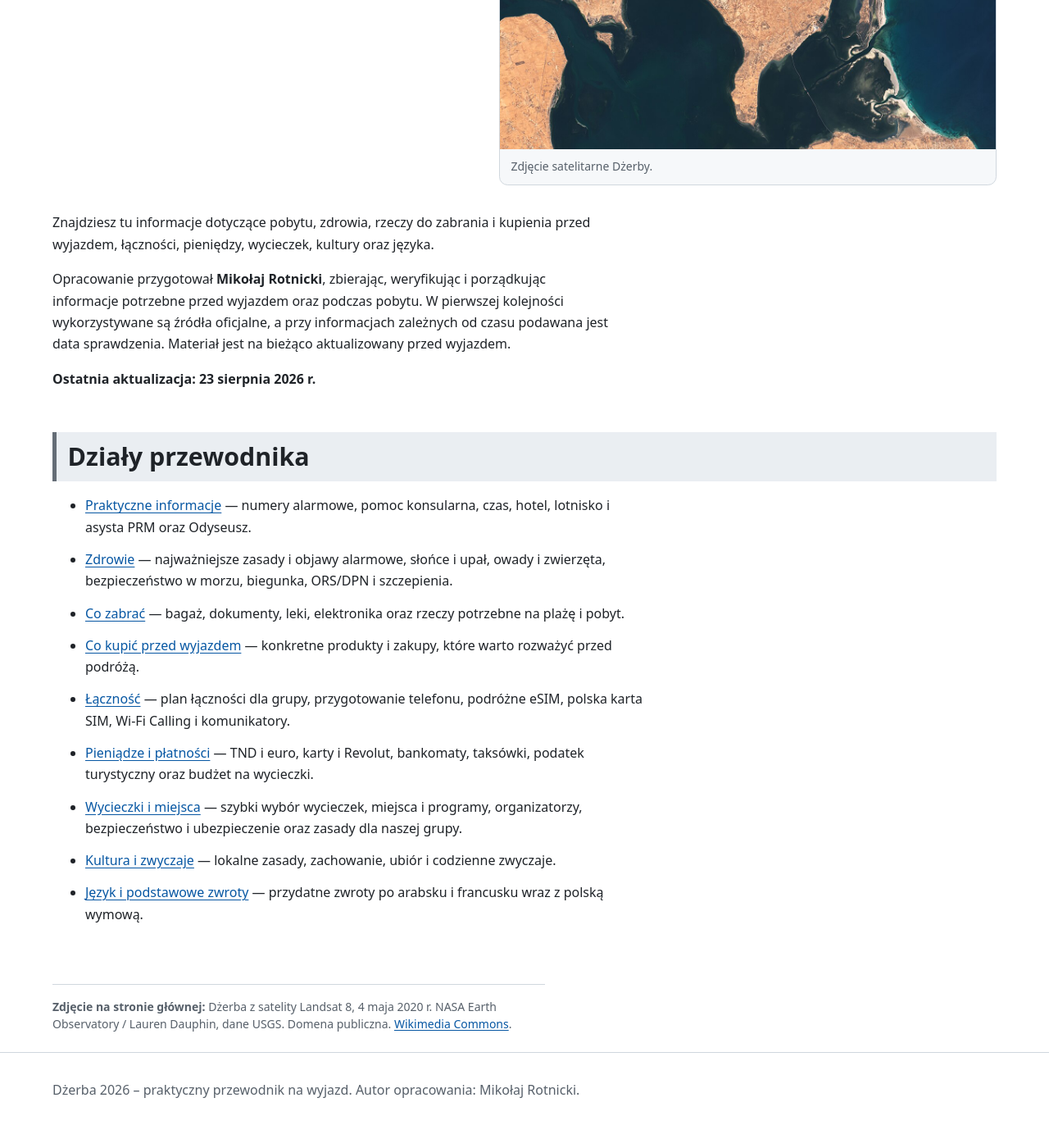
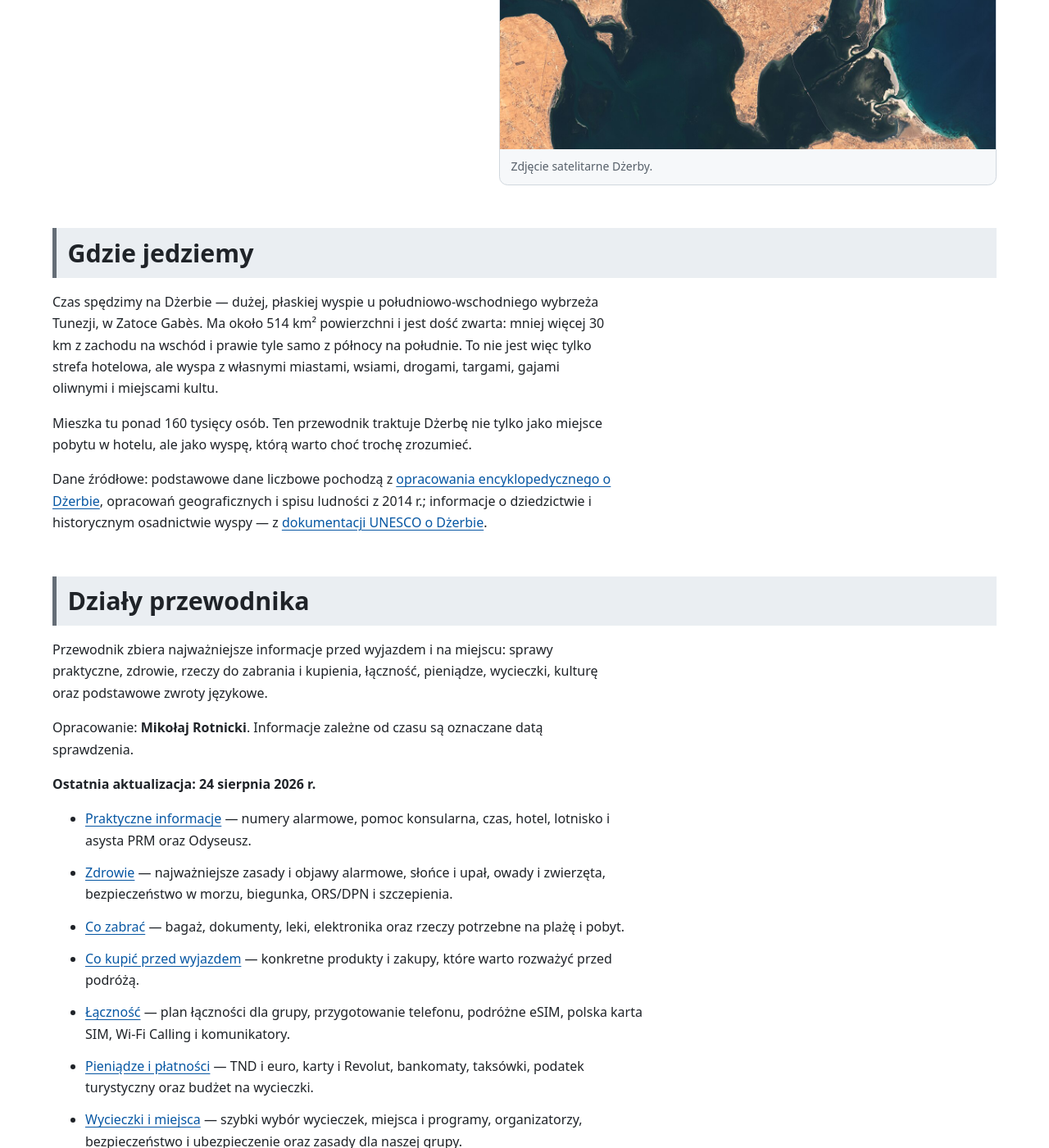
Before and after one commit to rotnicki/djerba-2026, a Jekyll site: the page built from index.md, in a window 1280 px wide and 1400 px high, scrolled down 616 px. Shown: the whole window at 82% size. Built offline with Jekyll 4.4.1, drawn with Linux system fonts in a browser that asks for light colours.

Commit message:
Uzupełnij stronę główną o opis Dżerby

```diff
--- a/index.md
+++ b/index.md
@@ -14,13 +14,21 @@ title: Dżerba 2026
   </figure>
 </section>
 
-Znajdziesz tu informacje dotyczące pobytu, zdrowia, rzeczy do zabrania i kupienia przed wyjazdem, łączności, pieniędzy, wycieczek, kultury oraz języka.
+## Gdzie jedziemy
 
-Opracowanie przygotował **Mikołaj Rotnicki**, zbierając, weryfikując i porządkując informacje potrzebne przed wyjazdem oraz podczas pobytu. W pierwszej kolejności wykorzystywane są źródła oficjalne, a przy informacjach zależnych od czasu podawana jest data sprawdzenia. Materiał jest na bieżąco aktualizowany przed wyjazdem.
+Czas spędzimy na Dżerbie — dużej, płaskiej wyspie u południowo-wschodniego wybrzeża Tunezji, w Zatoce Gabès. Ma około 514 km² powierzchni i jest dość zwarta: mniej więcej 30 km z zachodu na wschód i prawie tyle samo z północy na południe. To nie jest więc tylko strefa hotelowa, ale wyspa z własnymi miastami, wsiami, drogami, targami, gajami oliwnymi i miejscami kultu.
 
-**Ostatnia aktualizacja: 23 sierpnia 2026 r.**
+Mieszka tu ponad 160 tysięcy osób. Ten przewodnik traktuje Dżerbę nie tylko jako miejsce pobytu w hotelu, ale jako wyspę, którą warto choć trochę zrozumieć.
+
+Dane źródłowe: podstawowe dane liczbowe pochodzą z [opracowania encyklopedycznego o Dżerbie](https://enciklopedija.hr/clanak/djerba), opracowań geograficznych i spisu ludności z 2014 r.; informacje o dziedzictwie i historycznym osadnictwie wyspy — z [dokumentacji UNESCO o Dżerbie](https://whc.unesco.org/en/list/1640/).
 
 ## Działy przewodnika
+
+Przewodnik zbiera najważniejsze informacje przed wyjazdem i na miejscu: sprawy praktyczne, zdrowie, rzeczy do zabrania i kupienia, łączność, pieniądze, wycieczki, kulturę oraz podstawowe zwroty językowe.
+
+Opracowanie: **Mikołaj Rotnicki**. Informacje zależne od czasu są oznaczane datą sprawdzenia.
+
+**Ostatnia aktualizacja: 24 sierpnia 2026 r.**
 
 - [Praktyczne informacje](praktyczne.md) — numery alarmowe, pomoc konsularna, czas, hotel, lotnisko i asysta PRM oraz Odyseusz.
 - [Zdrowie](zdrowie.md) — najważniejsze zasady i objawy alarmowe, słońce i upał, owady i zwierzęta, bezpieczeństwo w morzu, biegunka, ORS/DPN i szczepienia.
```
